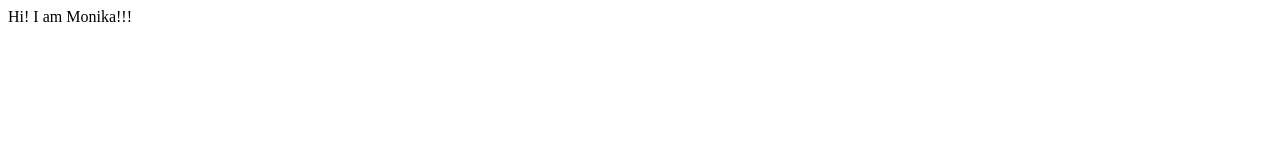
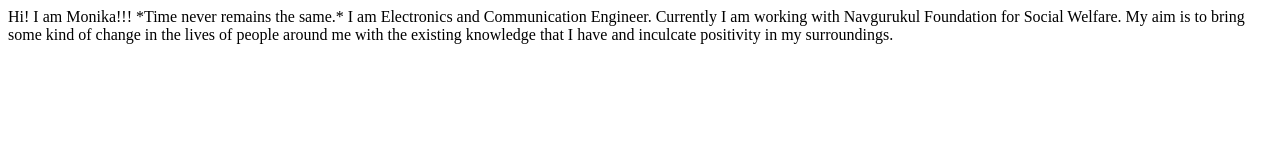
Before and after one commit to MonikaJhingan/Monikajhingan-Portfolio, a plain HTML site: page index.html in a window 1280 px wide. Drawn offline with Linux system fonts and the light colour scheme.

Commit message:
docs-updated index file

```diff
--- a/index.html
+++ b/index.html
@@ -8,5 +8,9 @@
 </head>
 <body>
     Hi! I am Monika!!!
+    *Time never remains the same.*
+     I am Electronics and Communication Engineer.
+     Currently I am working with Navgurukul Foundation for Social Welfare.
+     My aim is to bring some kind of change in the lives of people around me with the existing knowledge that I have and inculcate positivity in my surroundings.
 </body>
 </html>
```
